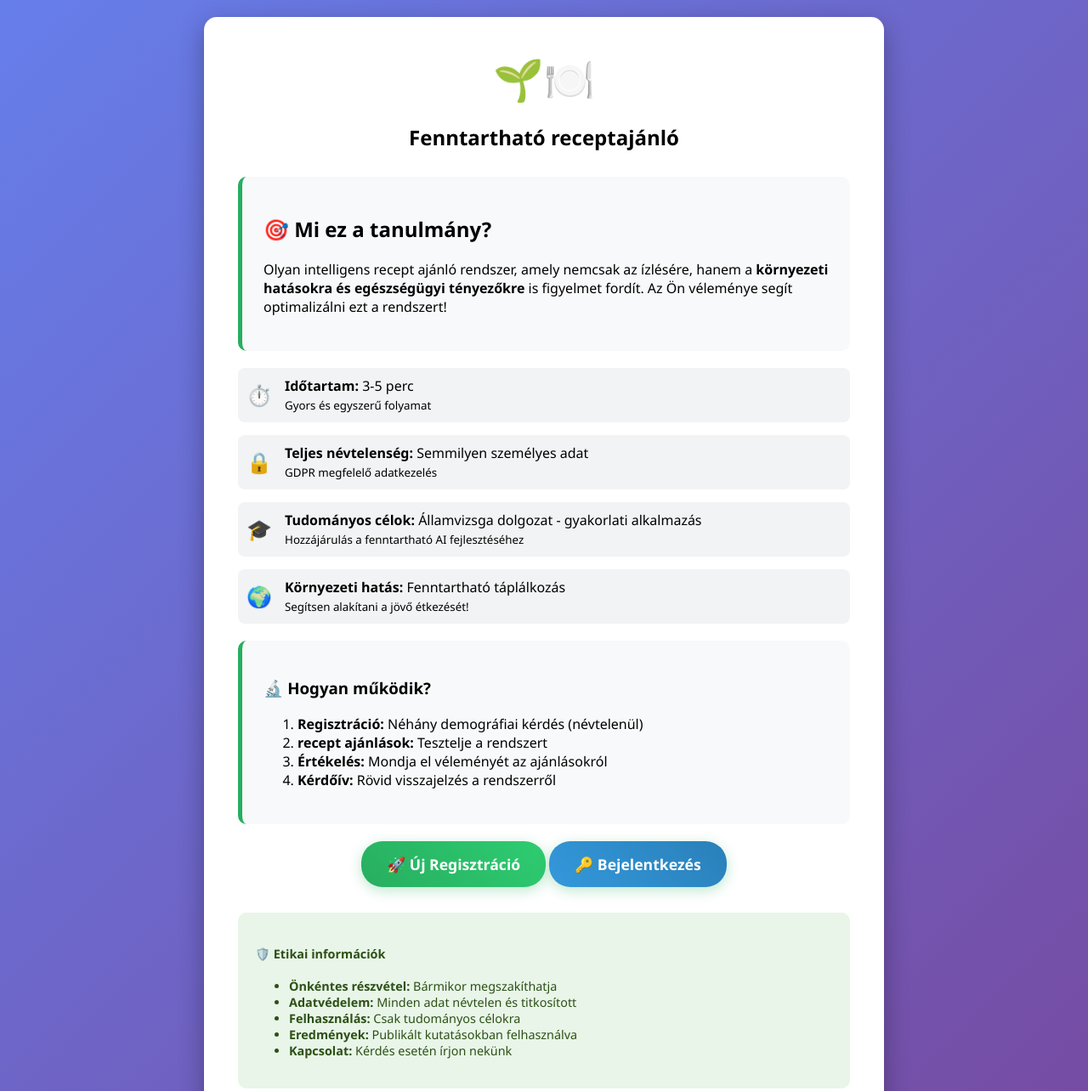
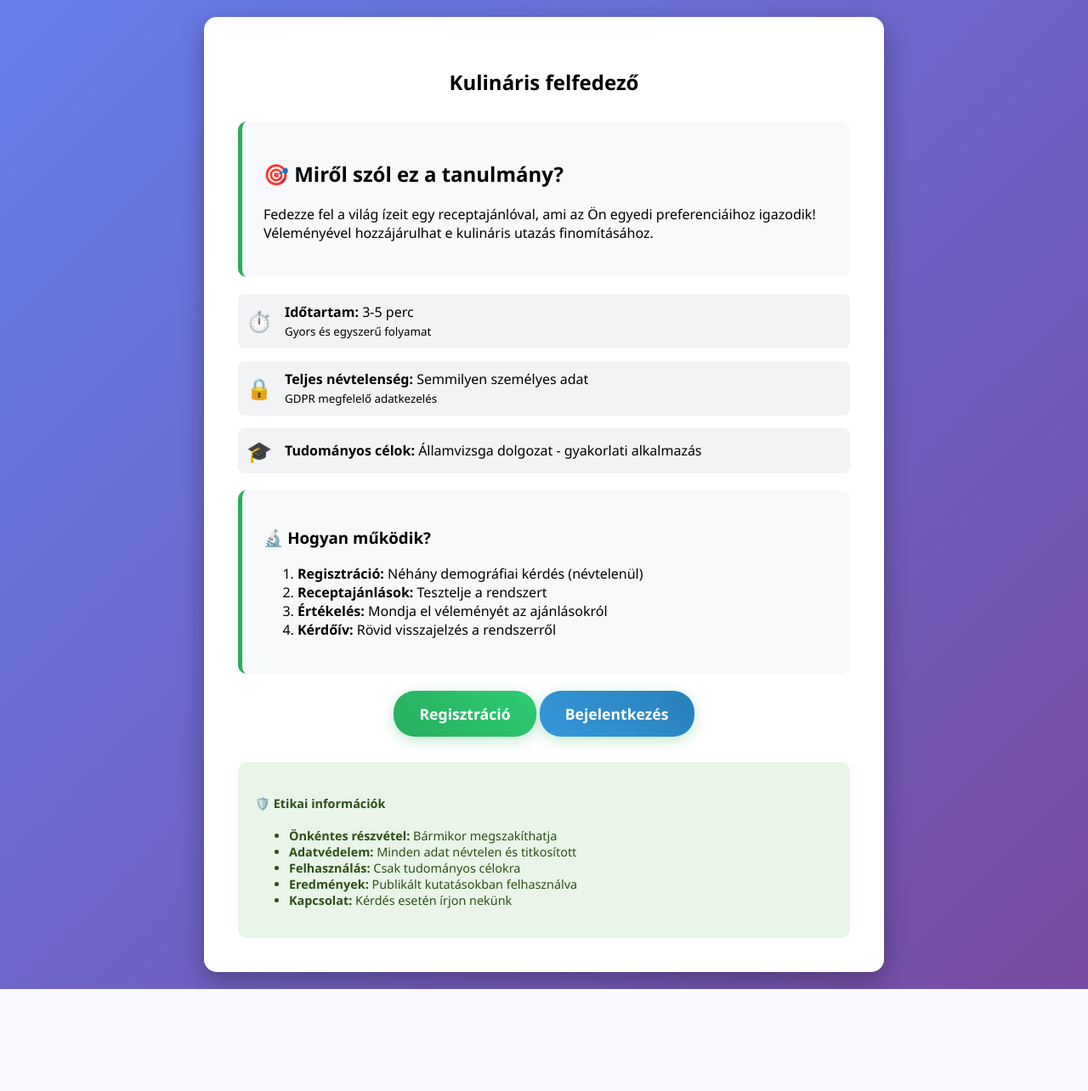
Before and after one commit to bvin81/sustainable-recipe-recommender_v4, a Flask app: page / in a window 1280 px wide. Shown: the top 1284 px of the page at 85% size. After the commit the page ends 1164 px from the top, so only its background shows below. Run offline with Flask 3, Linux system fonts and the light colour scheme; some libraries are stand-ins or nearby versions.

Commit message:
Update welcome.html

```diff
--- a/templates/welcome.html
+++ b/templates/welcome.html
@@ -3,7 +3,7 @@
 <head>
     <meta charset="UTF-8">
     <meta name="viewport" content="width=device-width, initial-scale=1.0">
-    <title>Fenntartható receptajánló - Vizsgadolgozat</title>
+    <title>Fenntartható receptajánló</title>
     <style>
         body {
             font-family: 'Segoe UI', Tahoma, Geneva, Verdana, sans-serif;
@@ -89,14 +89,13 @@
 <body>
     <div class="container">
         <div class="header">
-            <div class="logo">🌱🍽️</div>
 
-            <h2>Fenntartható receptajánló</h2>
+            <h2>Kulináris felfedező</h2>
         </div>
 
         <div class="info-box">
-            <h2>🎯 Mi ez a tanulmány?</h2>
-            <p>Olyan intelligens recept ajánló rendszer, amely nemcsak az ízlésére, hanem a <strong>környezeti hatásokra és egészségügyi tényezőkre</strong> is figyelmet fordít. Az Ön véleménye segít optimalizálni ezt a rendszert!</p>
+            <h2>🎯 Miről szól ez a tanulmány?</h2>
+            <p>Fedezze fel a világ ízeit egy receptajánlóval, ami az Ön egyedi preferenciáihoz igazodik! Véleményével hozzájárulhat e kulináris utazás finomításához.</p>
         </div>
 
         <div class="feature">
@@ -119,31 +118,25 @@
             <span class="feature-icon">🎓</span>
             <div>
                 <strong>Tudományos célok:</strong> Államvizsga dolgozat - gyakorlati alkalmazás<br>
-                <small>Hozzájárulás a fenntartható AI fejlesztéséhez</small>
+
             </div>
         </div>
 
-        <div class="feature">
-            <span class="feature-icon">🌍</span>
-            <div>
-                <strong>Környezeti hatás:</strong> Fenntartható táplálkozás<br>
-                <small>Segítsen alakítani a jövő étkezését!</small>
-            </div>
-        </div>
+
 
         <div class="info-box">
             <h3>🔬 Hogyan működik?</h3>
             <ol>
                 <li><strong>Regisztráció:</strong> Néhány demográfiai kérdés (névtelenül)</li>
-                <li><strong>recept ajánlások:</strong> Tesztelje a rendszert</li>
+                <li><strong>Receptajánlások:</strong> Tesztelje a rendszert</li>
                 <li><strong>Értékelés:</strong> Mondja el véleményét az ajánlásokról</li>
                 <li><strong>Kérdőív:</strong> Rövid visszajelzés a rendszerről</li>
             </ol>
         </div>
 
         <div class="text-center">
-            <a href="/register" class="btn">🚀 Új Regisztráció</a>
-            <a href="/login" class="btn" style="background: linear-gradient(45deg, #3498db, #2980b9);">🔑 Bejelentkezés</a>
+            <a href="/register" class="btn"> Regisztráció</a>
+            <a href="/login" class="btn" style="background: linear-gradient(45deg, #3498db, #2980b9);"> Bejelentkezés</a>
         </div>
 
         <div class="ethics-note">
```
